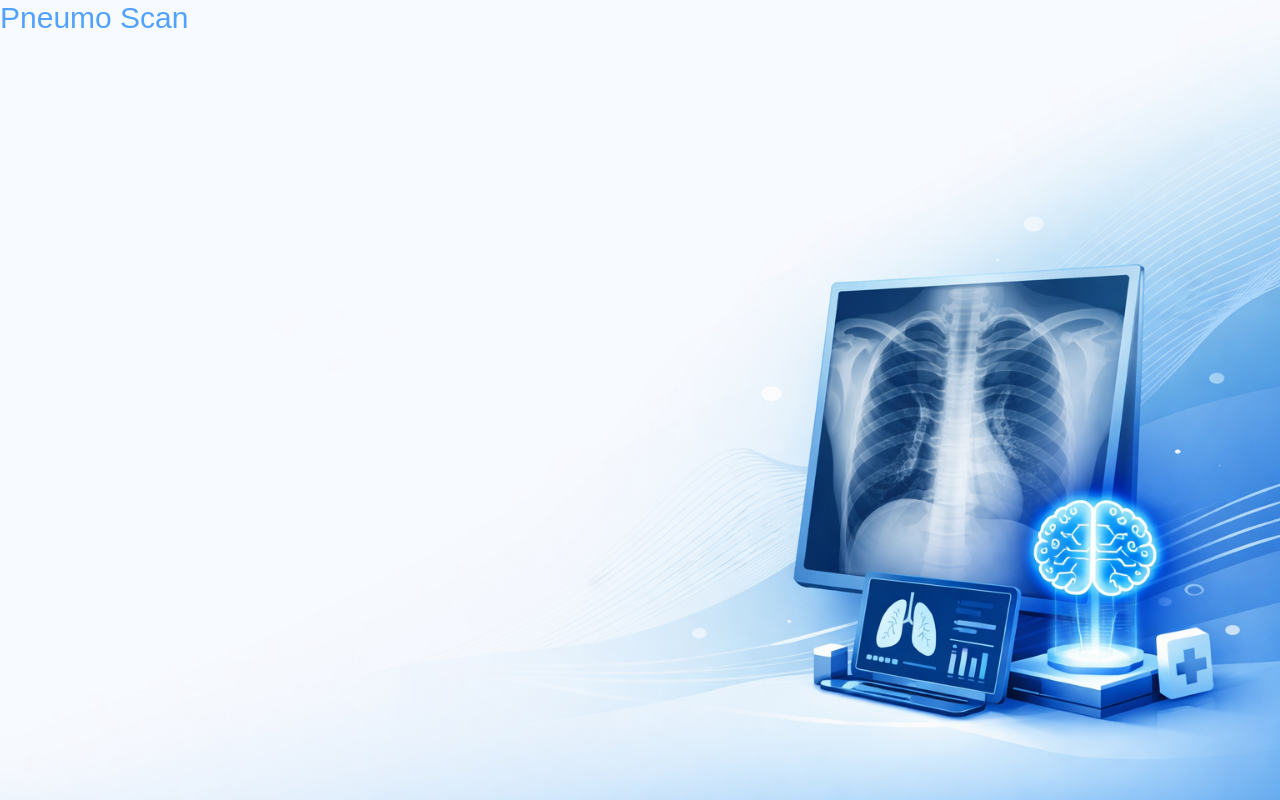
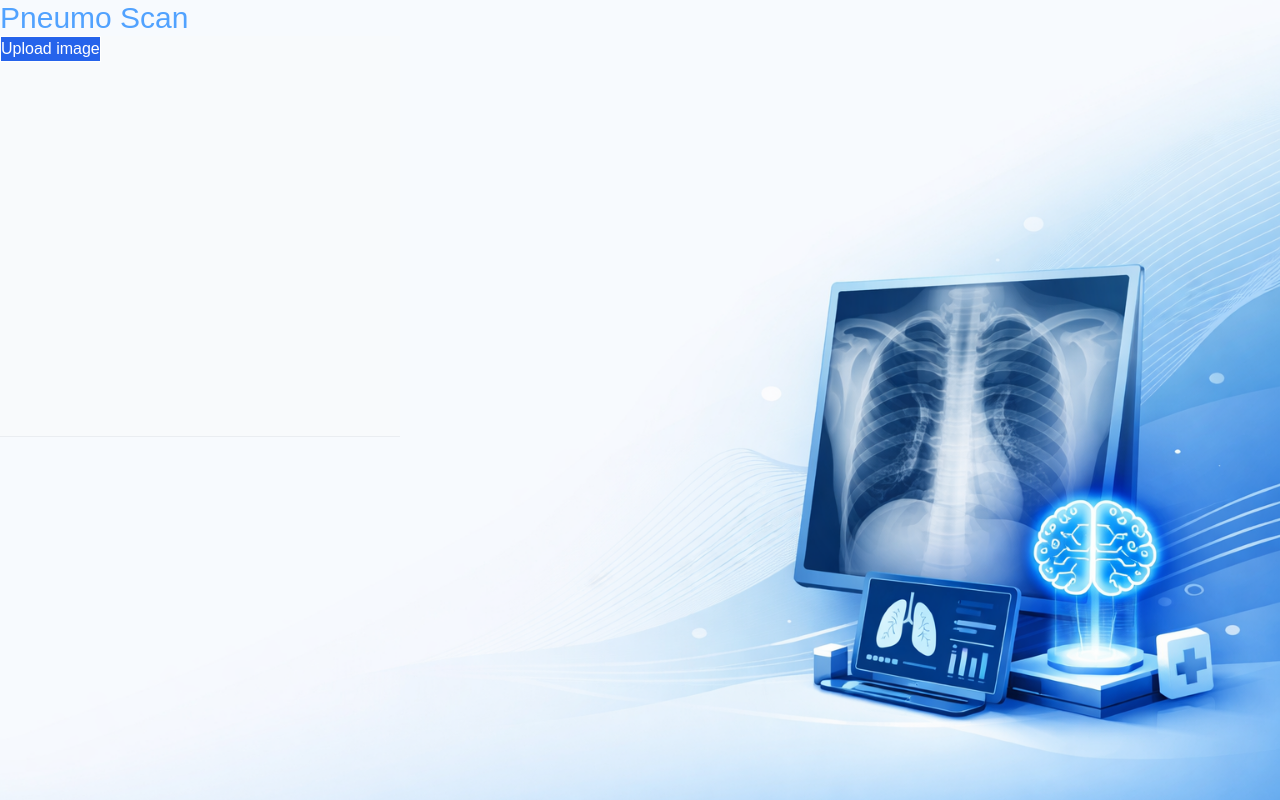
Before and after one commit to yusuf-codes10/pneumo-scan, a Vue app in the folder client/: page /classify in a window 1280 px wide. Built offline with nearby package versions, Linux system fonts and the light colour scheme.

Commit message:
styling more styling

```diff
--- a/client/src/components/NavBar.vue
+++ b/client/src/components/NavBar.vue
@@ -4,7 +4,7 @@
 
 <template>
   <nav class="flex justify-start px-4 py-2">
-    <h1 class="text-blue-400 text-3xl">Pneumo Scan</h1>
+    <h1 class="text-blue-400 text-3xl mx-4 my-2">Pneumo Scan</h1>
   </nav>
 </template>
 
--- a/client/src/views/ClassifyView.vue
+++ b/client/src/views/ClassifyView.vue
@@ -4,7 +4,9 @@
 
 <template>
   <div>
-
+    <div class="w-100 h-100 bg-[#F8FAFC] shadow-2xs">
+      <button class="block px-2 py-1 mx-auto  bg-[#2563EB] hover:bg-[#366bde] text-white cursor-pointer border rounded-2">Upload image</button>
+    </div>
   </div>
 </template>
 
```
